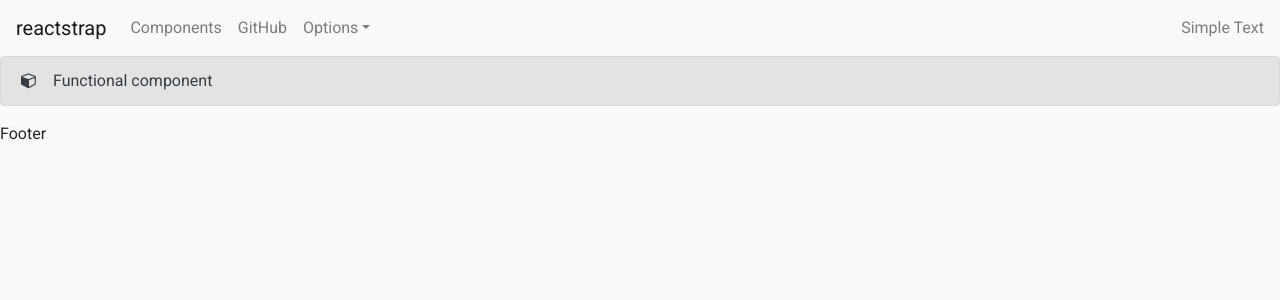
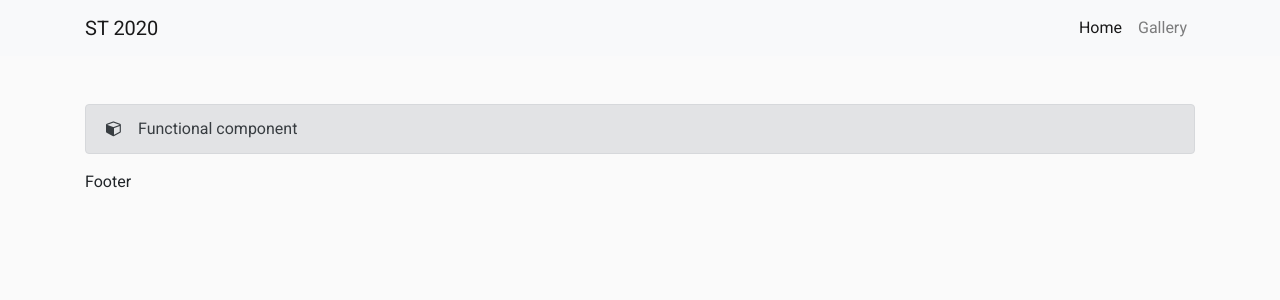
Before and after one commit to AlexanderPPetrov/js-client-react, a React app: page / in a window 1280 px wide. Shown: the top 300 px of the page. Built offline with nearby package versions, Linux system fonts and the light colour scheme.

Commit message:
layout improvements and NavLinks in header with react router dom

```diff
--- a/src/App.js
+++ b/src/App.js
@@ -24,7 +24,9 @@ const store = createStore(reducers, applyMiddleware(thunk));
 const Layout = props => (
     <>
         <Header/>
-        {props.children}
+            <div className="container mt-5">
+                {props.children}
+            </div>
         <Footer/>
     </>
 )
--- a/src/components/footer/Footer.js
+++ b/src/components/footer/Footer.js
@@ -3,7 +3,7 @@ import React, {Component} from "react";
 class Footer extends Component {
 
     render() {
-        return <div>
+        return <div className="container">
             Footer
         </div>
     }
--- a/src/components/header/Header.js
+++ b/src/components/header/Header.js
@@ -1,4 +1,4 @@
-import React, {Component} from "react";
+import React, { Component } from "react";
 import {
     Collapse,
     Navbar,
@@ -7,16 +7,14 @@ import {
     Nav,
     NavItem,
     NavLink,
-    UncontrolledDropdown,
-    DropdownToggle,
-    DropdownMenu,
-    DropdownItem,
-    NavbarText
+    Container
 } from 'reactstrap';
+
+import { NavLink as RRNavLink } from 'react-router-dom';
 
 class Header extends Component {
 
-    constructor(props){
+    constructor(props) {
         super(props);
         this.state = {
             isOpen: false
@@ -31,36 +29,31 @@ class Header extends Component {
 
     render() {
         return <Navbar color="light" light expand="md">
-        <NavbarBrand href="/">reactstrap</NavbarBrand>
+            <Container>
+            <NavbarBrand href="/">ST 2020</NavbarBrand>
             <NavbarToggler onClick={this.toggleIsOpen} />
             <Collapse isOpen={this.state.isOpen} navbar>
-          <Nav className="mr-auto" navbar>
+                <Nav className="ml-auto" navbar>
                     <NavItem>
-              <NavLink href="/components/">Components</NavLink>
+                        <NavLink
+                            tag={RRNavLink}
+                            exact to="/"
+                            activeClassName="active">
+                            Home
+                        </NavLink>
                     </NavItem>
                     <NavItem>
-              <NavLink href="https://github.com/reactstrap/reactstrap">GitHub</NavLink>
+                        <NavLink
+                            tag={RRNavLink}
+                            exact
+                            to="/gallery"
+                            activeClassName="active">
+                            Gallery
+                        </NavLink>
                     </NavItem>
-            <UncontrolledDropdown nav inNavbar>
-              <DropdownToggle nav caret>
-                Options
-              </DropdownToggle>
-              <DropdownMenu right>
-                <DropdownItem>
-                  Option 1
-                </DropdownItem>
-                <DropdownItem>
-                  Option 2
-                </DropdownItem>
-                <DropdownItem divider />
-                <DropdownItem>
-                  Reset
-                </DropdownItem>
-              </DropdownMenu>
-            </UncontrolledDropdown>
                 </Nav>
-          <NavbarText>Simple Text</NavbarText>
             </Collapse>
+            </Container>
         </Navbar>
     }
 }
```
Lines whose indentation alone changed are shown as unchanged.
